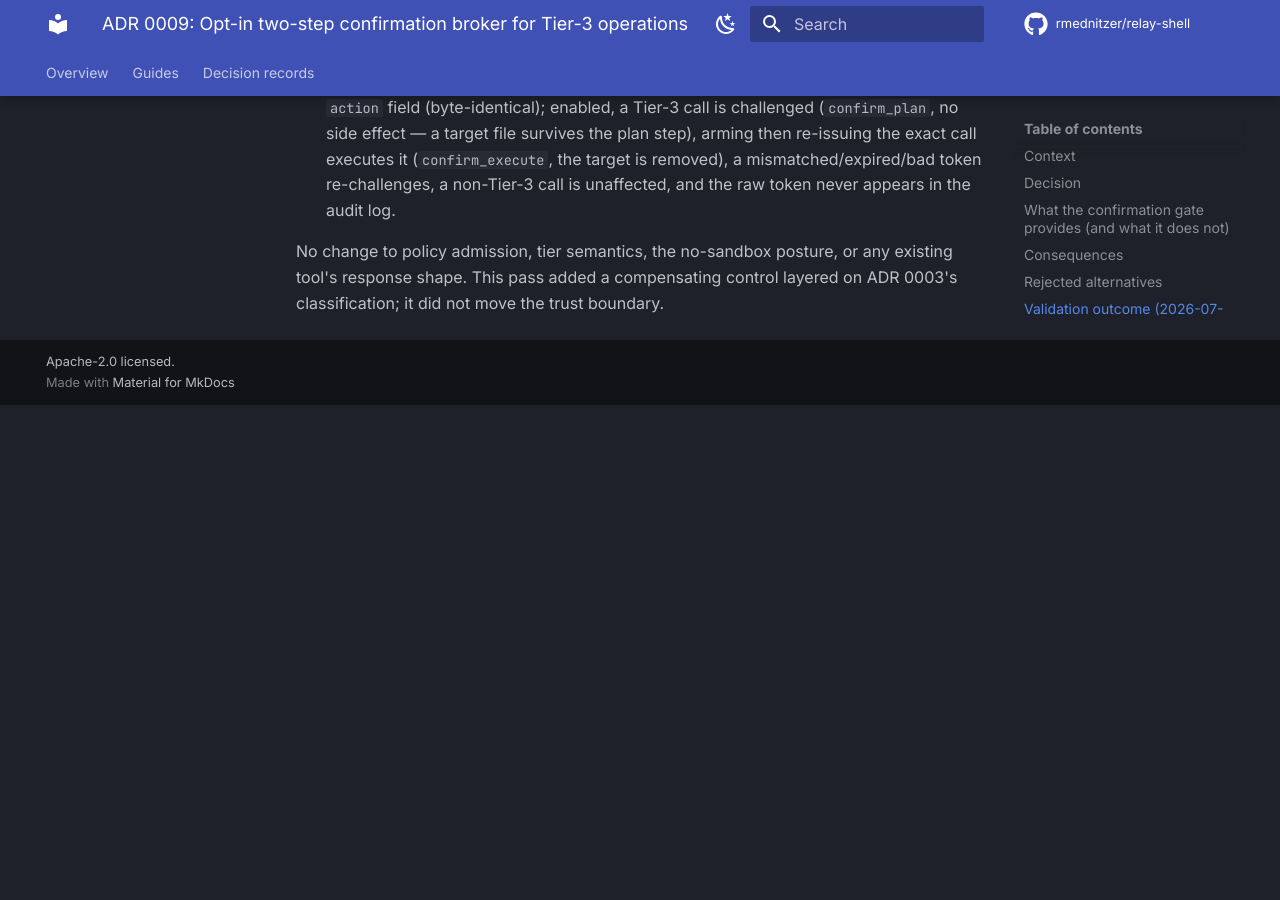
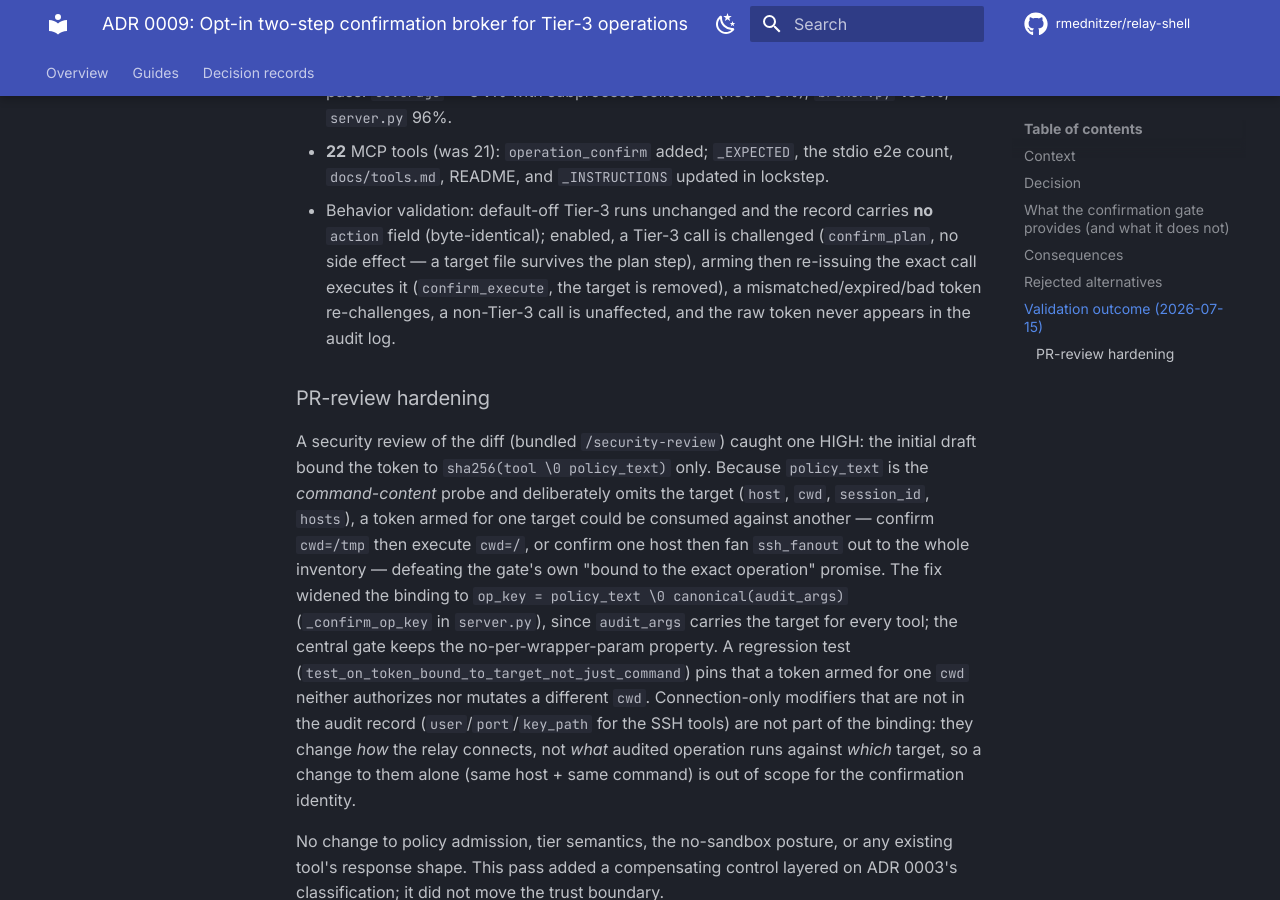
Before and after one commit to rmednitzer/relay-shell, an MkDocs documentation site: the page built from docs/adr/0009-tier3-confirmation-broker.md, in a window 1280 px wide and 900 px high, scrolled down 4098 px. Built offline with MkDocs 1.6.1 and Material for MkDocs 9.7.7, drawn with Linux system fonts in a browser that asks for light colours; comment, search, counter and statistics services are not loaded; before the commit the page ends 4503 px from its top, so only the background shows below that; some of the changed text lies outside the part shown.

Commit message:
fix(broker): bind confirmation token to the target, not just the command
Security-review (bundled /security-review on the diff) caught a HIGH in this
PR's own new code: the token bound to sha256(tool \0 policy_text) only. Since
policy_text is the command-content probe and omits the target (host, cwd,
session_id, hosts), a token armed for one target could be consumed against
another — confirm cwd=/tmp then execute cwd=/, or confirm one host then fan
ssh_fanout out to the whole inventory — defeating the gate's "bound to the
exact operation" guarantee.

Widen the binding to op_key = policy_text \0 canonical(audit_args) via
_confirm_op_key in server.py; audit_args carries the target for every tool, so
the central gate keeps its no-per-wrapper-param property. Regression test
test_on_token_bound_to_target_not_just_command pins that a token armed for one
cwd neither authorizes nor mutates a different cwd. ADR 0009 gains a
"PR-review hardening" note; the audit record logs SR-1.

392 passed / 13 deselected; ruff/format/mypy clean; coverage 94% (broker 100%).

Co-Authored-By: Claude Opus 4.8 <noreply@anthropic.com>
Claude-Session: https://claude.ai/code/session_01Bas1PY8FddkyecAi65fL4F

```diff
--- a/docs/adr/0009-tier3-confirmation-broker.md
+++ b/docs/adr/0009-tier3-confirmation-broker.md
@@ -57,13 +57,18 @@ uniformly.
   broker.
 
 - **Bound to the exact operation, not a per-tool parameter.** A token is bound
-  to `sha256(tool \0 policy_text)` — the tool name plus every executor-visible
-  byte the policy layer already saw (command + stdin + env + script body, via
-  the existing `_policy_text_*` builders). This means the gate is correct for
-  every current *and future* Tier-3-capable tool with **no per-wrapper token
-  threading** and no risk of a new tool silently escaping the gate. It lives in
-  exactly one place, mirroring how the deny list and classifier already gate
-  centrally.
+  to `sha256(tool \0 op_key)`, where `op_key` is built in `Relay.run` from the
+  command/content probe (`policy_text`) **and** a canonical serialization of the
+  full audited argument set (`audit_args`). `policy_text` fixes *what* runs
+  (command + stdin + env + script body, via the `_policy_text_*` builders);
+  `audit_args` fixes the operation's *target* — the `host` (SSH tools), `hosts`
+  (`ssh_fanout`), `cwd` (shell tools), `session_id` (`session_send`),
+  `local`/`remote` (transfer tools) — which `policy_text` deliberately omits.
+  Binding to both means a token armed for one target cannot be consumed against
+  another (no confused-deputy replay), and the gate is correct for every current
+  *and future* Tier-3-capable tool with **no per-wrapper token threading** and
+  no risk of a new tool silently escaping the gate. It lives in exactly one
+  place, mirroring how the deny list and classifier already gate centrally.
 
 - **The flow (three audited steps on the normal stream).**
   1. **plan** — a Tier-3 call with no armed confirmation returns
@@ -178,6 +183,25 @@ Implemented and validated in the same PR that lands this ADR (evidence in
   target is removed), a mismatched/expired/bad token re-challenges, a non-Tier-3
   call is unaffected, and the raw token never appears in the audit log.
 
+### PR-review hardening
+
+A security review of the diff (bundled `/security-review`) caught one HIGH:
+the initial draft bound the token to `sha256(tool \0 policy_text)` only. Because
+`policy_text` is the *command-content* probe and deliberately omits the target
+(`host`, `cwd`, `session_id`, `hosts`), a token armed for one target could be
+consumed against another — confirm `cwd=/tmp` then execute `cwd=/`, or confirm
+one host then fan `ssh_fanout` out to the whole inventory — defeating the gate's
+own "bound to the exact operation" promise. The fix widened the binding to
+`op_key = policy_text \0 canonical(audit_args)` (`_confirm_op_key` in
+`server.py`), since `audit_args` carries the target for every tool; the central
+gate keeps the no-per-wrapper-param property. A regression test
+(`test_on_token_bound_to_target_not_just_command`) pins that a token armed for
+one `cwd` neither authorizes nor mutates a different `cwd`. Connection-only
+modifiers that are not in the audit record (`user`/`port`/`key_path` for the SSH
+tools) are not part of the binding: they change *how* the relay connects, not
+*what* audited operation runs against *which* target, so a change to them alone
+(same host + same command) is out of scope for the confirmation identity.
+
 No change to policy admission, tier semantics, the no-sandbox posture, or any
 existing tool's response shape. This pass added a compensating control layered
 on ADR 0003's classification; it did not move the trust boundary.
```
Also changed, not shown: audit/2026-07-15-engagement.md (+10 -5 lines), 3 other files.
